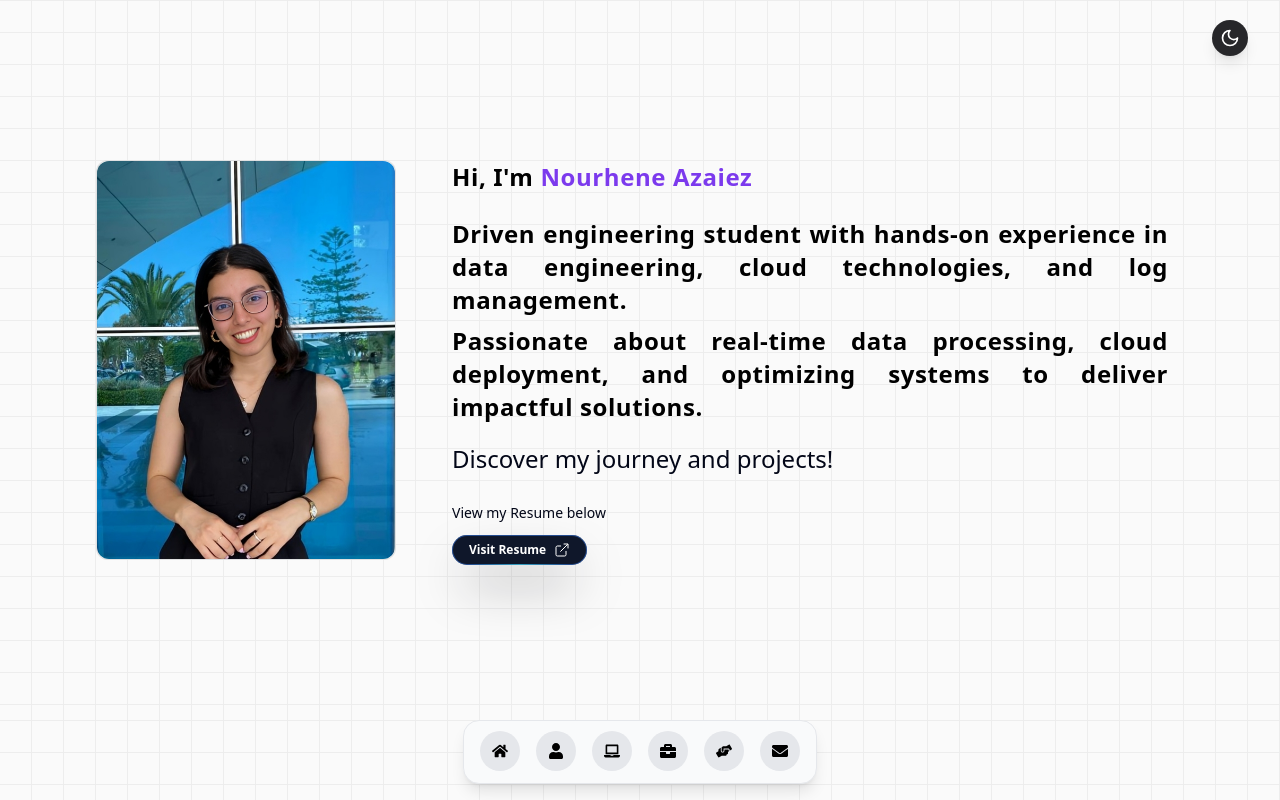
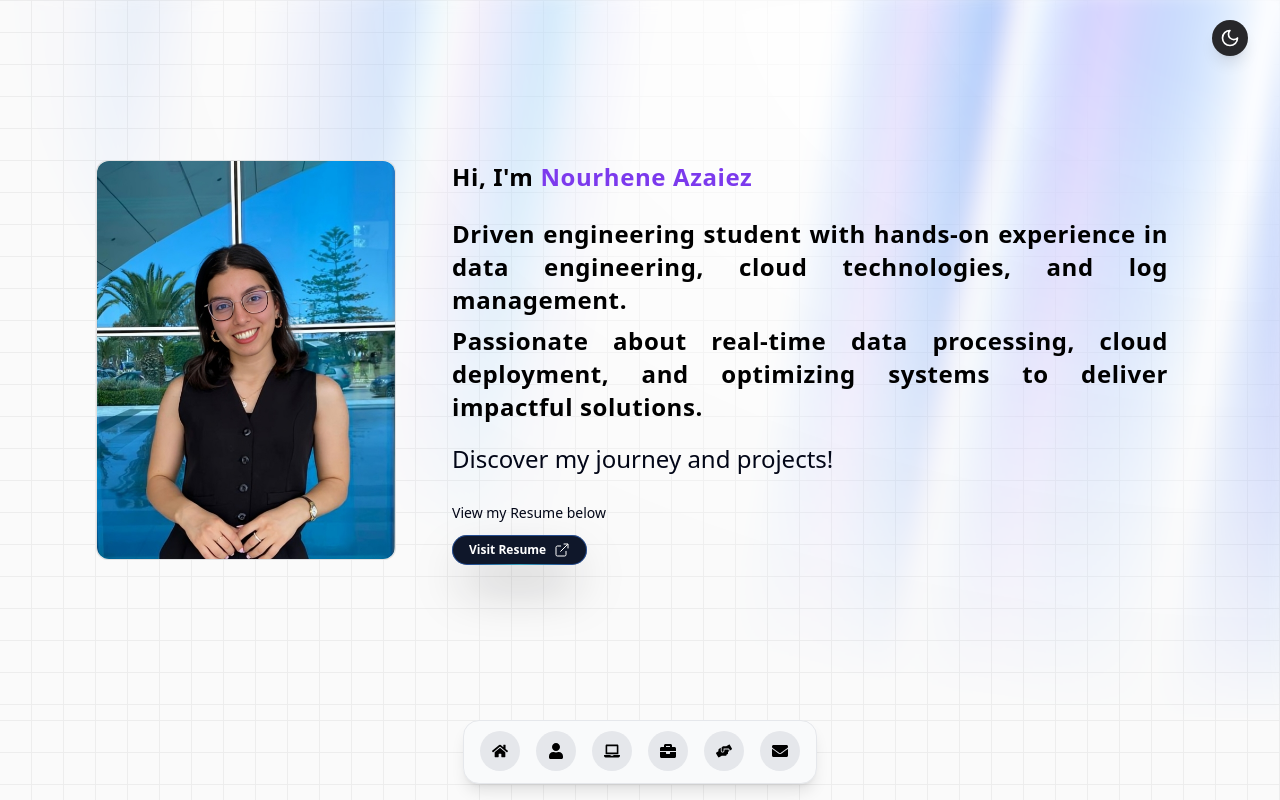
Before and after one commit to Nourhene-Azaiez/Portfolio, a Next.js app: page / in a window 1280 px wide. Shown: the top 800 px of the page. Built offline with nearby package versions, Linux system fonts and the light colour scheme.

Commit message:
front complete

```diff
--- a/components/ui/aurora-background.tsx
+++ b/components/ui/aurora-background.tsx
@@ -22,7 +22,7 @@ export const AuroraBackground = ({
         )}
         {...props}
       >
-        <div className="absolute inset-0 overflow-hidden self-center">
+        <div className="absolute inset-0 overflow-hidden">
           <div
             //   I'm sorry but this is what peak developer performance looks like // trigger warning
             className={cn(
```
